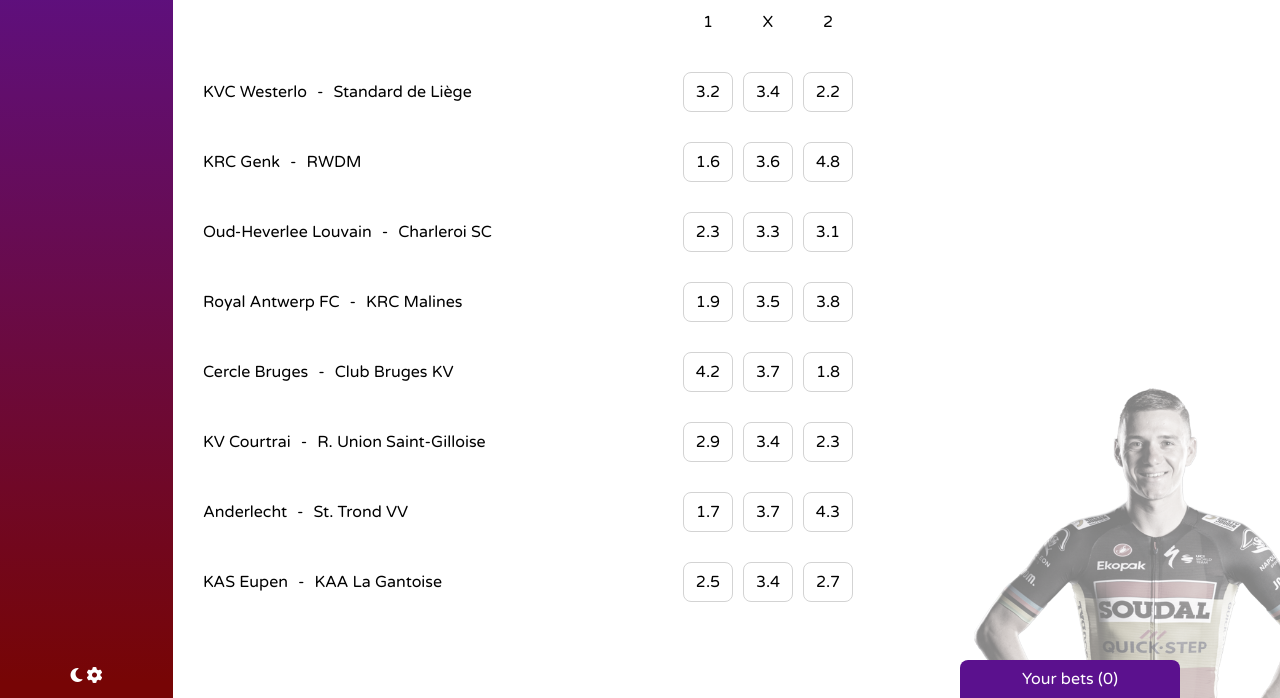
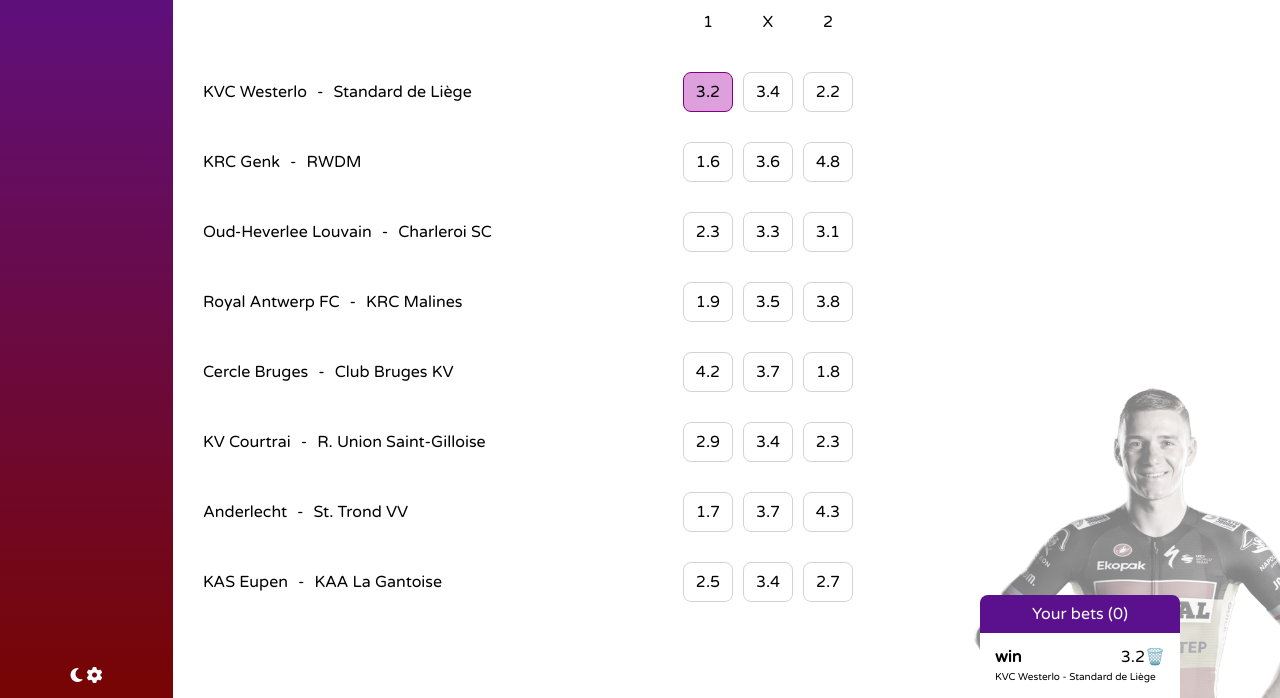
Before and after one commit to loudovsky/Evaluation-Javascript, a plain HTML site: page index.html in a window 1280 px wide. Both pictures are taken after a click on the element "3.2". Shown: the part 102-800 px from the top of the page. Drawn offline with Linux system fonts and the light colour scheme.

Commit message:
commit before 4PM

```diff
--- a/index.html
+++ b/index.html
@@ -55,13 +55,16 @@
                     <div>-</div>
                     <div class="visitor">Mons</div>
                 </div>
-                <div class="win">3.2</div>
-                <div class="draw">3.4</div>
-                <div class="lose">2.2</div>
+                <div class="button win">3.2</div>
+                <div class="button dra">3.4</div>
+                <div class="button los">2.2</div>
             </div>-->
         </div>
     </section>
-    <section class="your_bets">Your bets <span>(0)</span></section>
+    <section class="your_bets">
+        <div class="title">Your bets <span>(0)</span></div>
+        <div class="content" ></div>
+    </section>
     <script src="scripts/main.js"></script>
 </body>
 </html>
--- a/scripts/main.js
+++ b/scripts/main.js
@@ -1,7 +1,56 @@
 // =============== Variables ==================
 
-const myBets = document.querySelector(".bets")
+const myBetsDiv = document.querySelector(".bets")
 const lines = document.querySelectorAll(".line")
+const right_section = document.querySelector(".right")
+const placedBets = document.querySelector(".content")
+let int = 0
+
+// =============== Mes tableaux d'objets ==================
+
+let myBets = []
+
+//============== FONCTIONS =================
+
+const addBetLine = (qui, contrequi, combien, resultat, lequel) => {
+  let newBetLine = {
+      home : qui,
+      away : contrequi,
+      odd : combien,
+      result : resultat,
+      index : lequel,
+  }
+  myBets.push(newBetLine)
+  console.log(myBets);
+}
+
+// génère un nombre aléatoire entre min & max
+const randomIntFromInterval = (min, max) =>{
+  return Math.floor(Math.random() * (max - min + 1) + min)
+}
+
+// génère une image d'arrière plan au hasard, à partir d'une sélection de 3 images
+const generateRandomBackGround = () => {
+  int = randomIntFromInterval(1, 3)
+  console.log(`int vaut ${int}`);
+  right_section.style.backgroundImage = `url(../images/bg${int}.png)`
+}
+
+// affiche le récapitulatif des paris dans une petite fenêtre en bas à droite, sous la partie "Your bets"
+
+const printItemLine = (tab) => {
+  placedBets.innerHTML = ''
+  if (myBets.length > 0) {
+    placedBets.style.padding = "15px"
+
+    tab.forEach((tabElement, index) => {
+    placedBets.innerHTML +=
+    `
+    <div class="single-line" data-index="${index}"><div class="calc"><b>${tabElement.result}</b><div>${tabElement.odd}<span class="delete" style="cursor:pointer">🗑️</span></div></div><div class="teams">${tabElement.home} - ${tabElement.away}</div></div>
+    `
+    });
+  }
+}
 
 //============== Extraction fichier JSON ==========
 
@@ -12,49 +61,63 @@ fetch(`scripts/datas.json`)
 
     const display = () => {
       data.matchs.forEach(function(singleBet) {
-        myBets.innerHTML += `<div class="line" data-index="${singleBet.match_id}">
+        myBetsDiv.innerHTML += `<div class="line" match-id="${singleBet.match_id}">
         <div class="game">
             <div class="home">${singleBet.hometeam}</div>
             <div>-</div>
             <div class="visitor">${singleBet.awayteam}</div>
         </div>
-        <div class="button win">${singleBet.home_odd}</div>
-        <div class="button draw">${singleBet.draw_odd}</div>
-        <div class="button lose">${singleBet.away_odd}</div>
+        <div class="win button">${singleBet.home_odd}</div>
+        <div class="dra button">${singleBet.draw_odd}</div>
+        <div class="los button">${singleBet.away_odd}</div>
         </div>
     </div>`
       });
     }
 
-    // on appelle la fonction display, au chargement du fichier datas.json
+    // on appelle la fonction display, au chargement du fichier datas.json, pour que les rencontres et leurs cotes s'affichent dans le DOM
     display()
-
-  })
-  .catch(error => {console.log("Erreur lors de la récup des données :", error);
-})
-
-
-
-//============== FONCTIONS =================
-
 
     //============== EVENTS =================
 
-lines.forEach(element => {
-  element.addEventListener('click', function(e) {
+
+    // Permet de sélectionner victoire OU égalité OU défaite sur  chaque recontre. Grâce à la délégation d'évènement sur la div '. bets', on peut ajouter ou retirer la classe "purple" au bouton   sur lequel on a cliqué.
+    myBetsDiv.addEventListener('click', function(e) {
       if(e.target.classList.contains('button')) {
+        console.log(`clique sur bouton`);
         if (e.target.classList.contains('purple')){
         e.target.classList.remove('purple')
         }
         else {
-        if (myBets.querySelector('.purple')){
-         myBets.querySelector('.purple').classList.remove('purple')
+          if (e.target.parentElement.querySelector('.purple')){
+            e.target.parentElement.querySelector('.purple').  classList.remove('purple');
             e.target.classList.add('purple')
           }
           else {
           e.target.classList.add('purple')
           }
         }
+
+        // Permet d'extraire la rencontre et ses propriétés (équipes, cotes home/draw/away, etc), en fonction de sa place ("data-index") dans le tableau contenu dans le fichier JSON
+        let i = parseInt(e.target.closest(".line").getAttribute("match-id")) - 1
+        let home = data.matchs[i].hometeam
+        let away = data.matchs[i].awayteam
+        let odd = parseFloat(e.target.innerHTML)
+        let result = e.target.getAttribute("class").slice(0, 3)
+        let match_index = i
+
+        addBetLine(home, away, odd, result, match_index)
+        printItemLine(myBets)
       }
+
+
+
     })
+
   })
+  .catch(error => {console.log("Erreur lors de la récup des données :", error);
+  })
+
+  generateRandomBackGround()
+
+//============== EVENTS =================
--- a/styles/pages/_home.scss
+++ b/styles/pages/_home.scss
@@ -109,7 +109,7 @@ body {
                 background-color: plum;
             }
         }
-        .button.purple.win {
+        .purple {
             border-color: purple;
             background-color: plum;
         }
@@ -126,6 +126,36 @@ body {
     cursor: pointer;
     background-color: #5b118e;
     color: #fff ;
-    padding: 10px;
+
     border-radius: 8px 8px 0 0;
+    .title {
+        display: block;
+        padding: 10px 0;
+    }
+    .content {
+        box-sizing: border-box;
+        background: #fff;
+        width: 100%;
+        color: #000;
+        display: flex;
+        flex-direction: column;
+        padding: 0px;
+        gap: 20px;
+        .single-line {
+            display: flex;
+            flex-direction: column;
+            justify-content: flex-start;
+            gap: 5px;
+            * {
+                text-align: left;
+            }
+        }
+        .teams {
+            font-size: 10px;
+        }
+        .calc {
+            display: flex;
+            justify-content: space-between;
+        }
+    }
 }
```
Also changed, not shown: styles/styles.min.css, 1 other file. Lines whose indentation alone changed are shown as unchanged.
